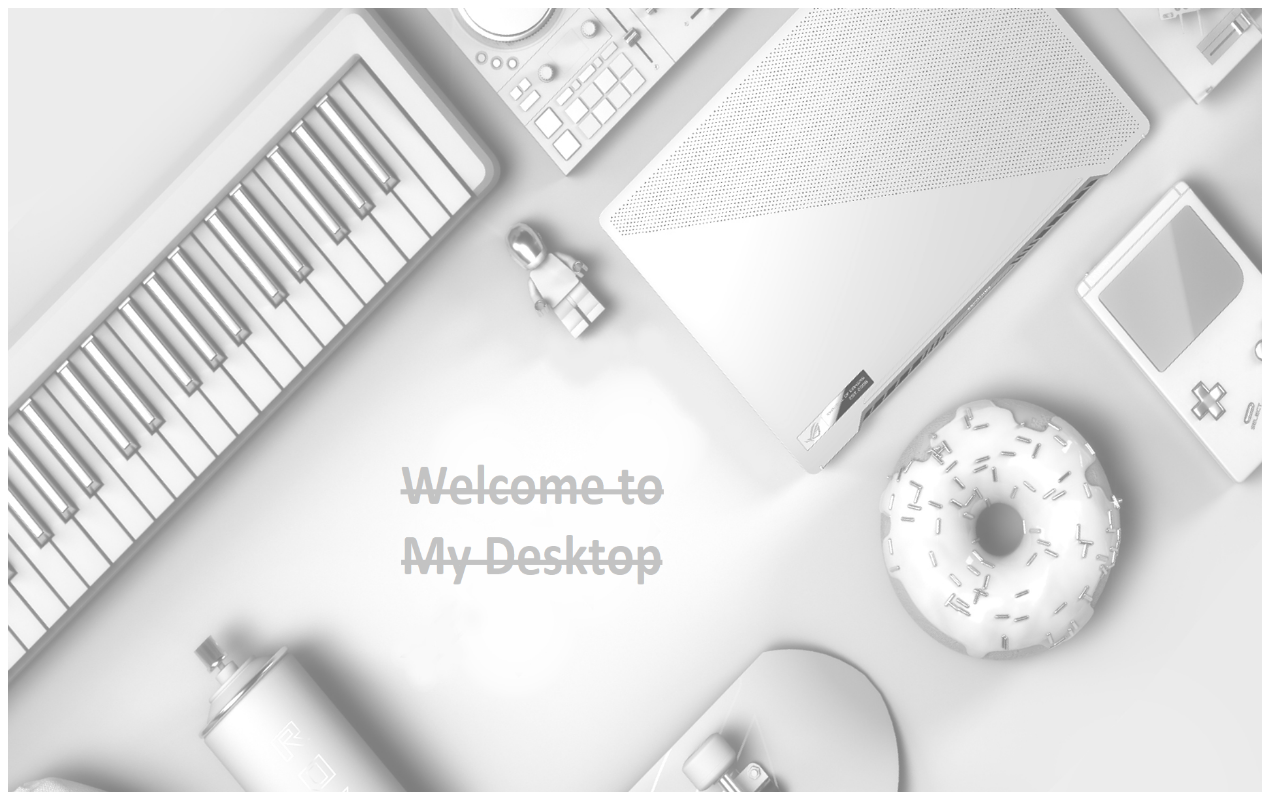
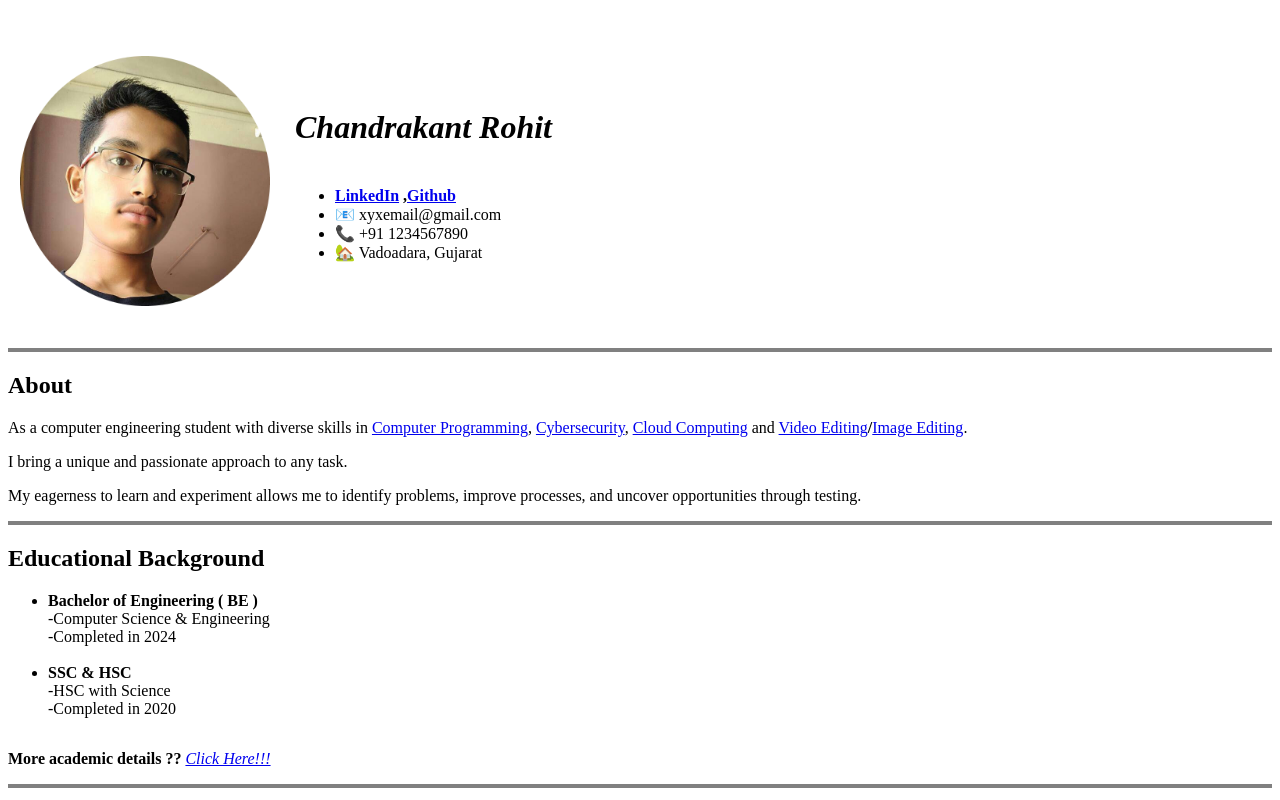
Before and after one commit to cronin7332/portfolioHTML, a plain HTML site: page index.html in a window 1280 px wide. Shown: the top 800 px of the page. Drawn offline with Linux system fonts and the light colour scheme.

Commit message:
Update index.html

```diff
--- a/index.html
+++ b/index.html
@@ -5,7 +5,7 @@
         <title>Chandrakant Rohit</title>
     </head>
     <body>
-        <img src="files/rog2.png" alt="welcome_image" style="width: 98vw; height:98vh;">
+<!--         <img src="files/rog2.png" alt="welcome_image" style="width: 98vw; height:98vh;"> -->
         <br>
         <br>
         <table cellpadding="10">
```
